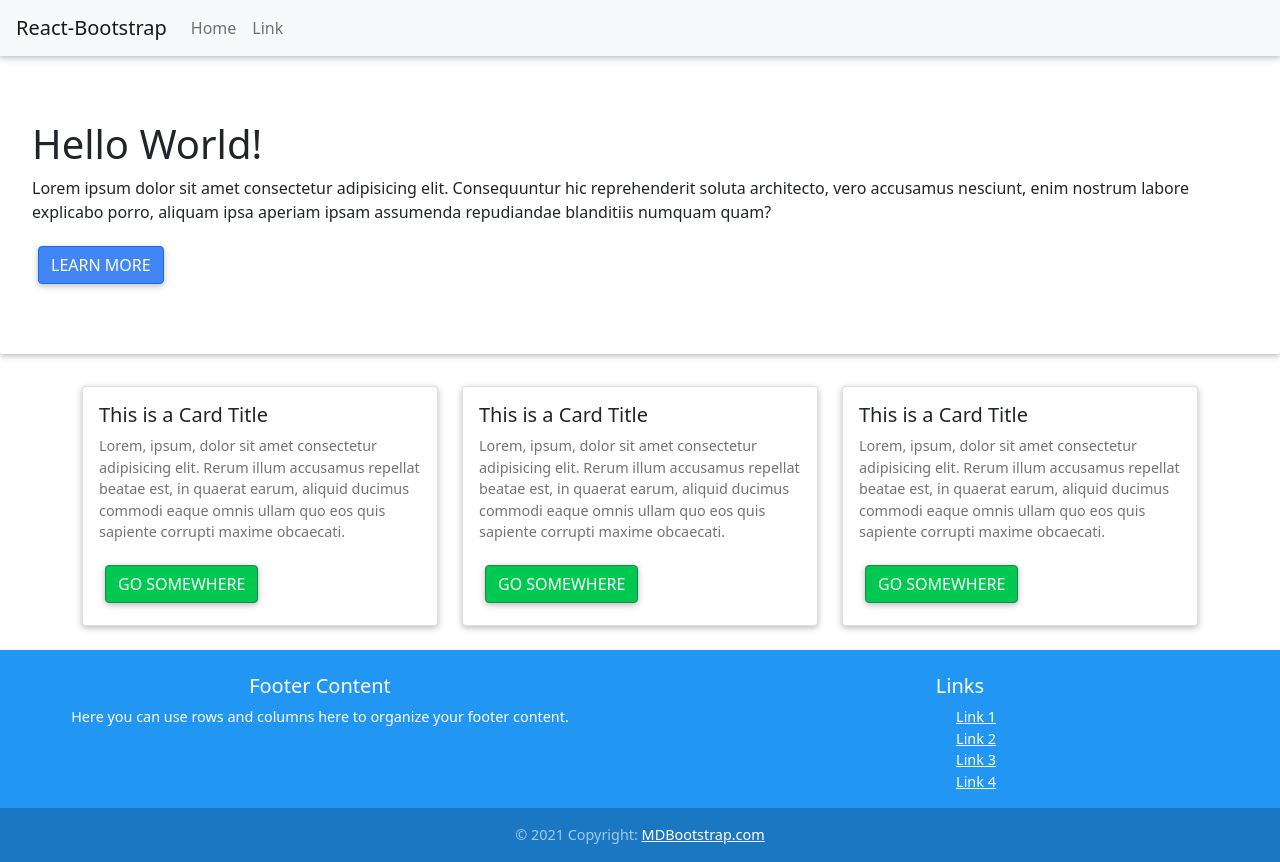
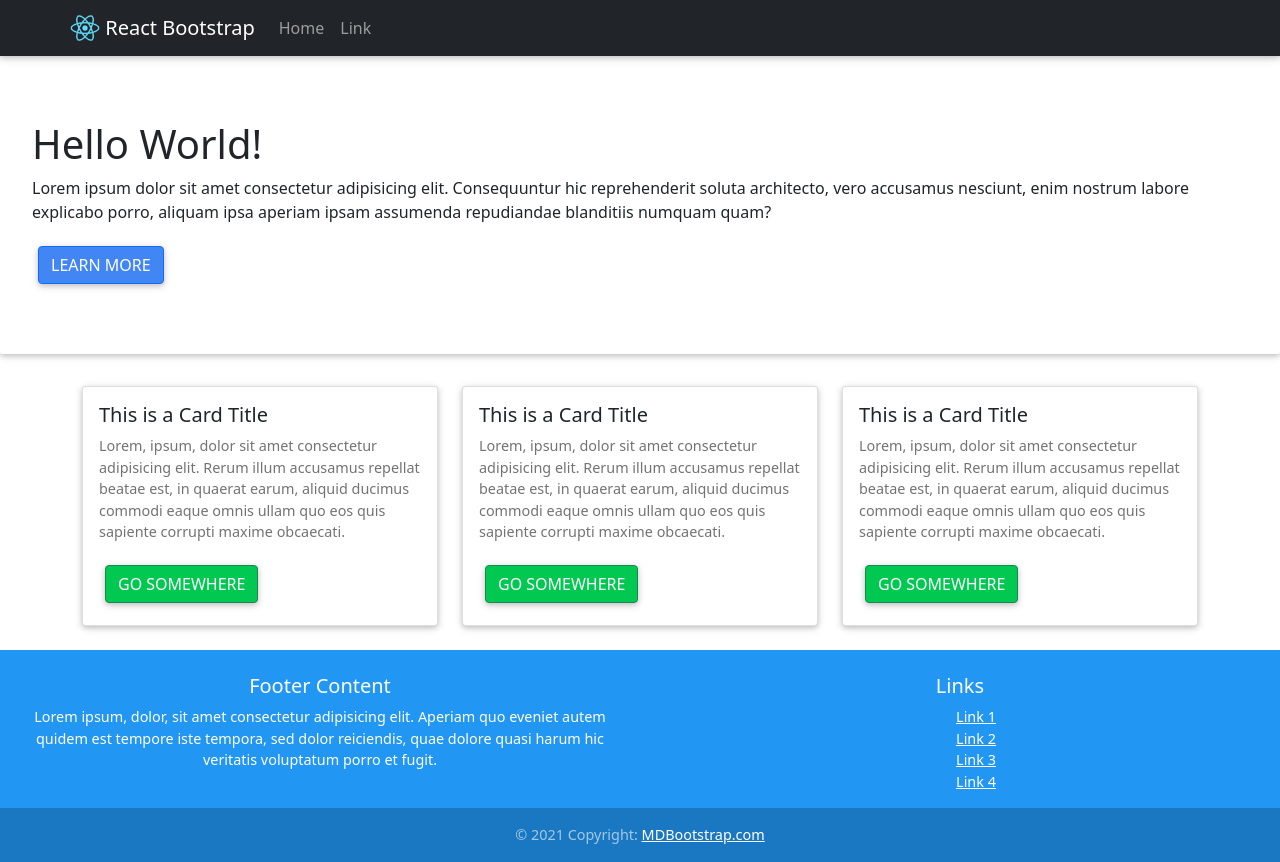
Before and after one commit to waddlesthepiggg/manuel-portfolio-dev-2, a React (Create React App) app: page / in a window 1280 px wide. Built offline with nearby package versions, Linux system fonts and the light colour scheme.

Commit message:
modified Navbar to change bg color, text and add brand image

```diff
--- a/src/components/Footer.js
+++ b/src/components/Footer.js
@@ -8,9 +8,7 @@
         <MDBRow>
           <MDBCol md="6">
             <h5 className="title">Footer Content</h5>
-            <p>
-              Here you can use rows and columns here to organize your footer
-              content.
+            <p>Lorem ipsum, dolor, sit amet consectetur adipisicing elit. Aperiam quo eveniet autem quidem est tempore iste tempora, sed dolor reiciendis, quae dolore quasi harum hic veritatis voluptatum porro et fugit.
             </p>
           </MDBCol>
           <MDBCol md="6">
--- a/src/components/Navbar.js
+++ b/src/components/Navbar.js
@@ -1,15 +1,26 @@
 import React from 'react'
 
-import { Navbar, Nav } from 'react-bootstrap'
+import { Navbar, Nav, Container } from 'react-bootstrap'
 
 export default function NavbarComponent(){
 	return(
-		<Navbar bg = "light" expand = "lg">
-		<Navbar.Brand href = "#home">React-Bootstrap</Navbar.Brand>
-			<Nav className = "mr-auto">
+			<Navbar bg="dark" variant="dark">
+		    <Container>
+		      <Navbar.Brand href="#home">
+		        <img
+		          alt=""
+		          src="/logo192.png"
+		          width="30"
+		          height="30"
+		          className="d-inline-block align-top"
+		        />{' '}
+		      React Bootstrap
+		      </Navbar.Brand>
+		      <Nav className = "mr-auto">
 				<Nav.Link href = "#home">Home</Nav.Link>
 				<Nav.Link href = "#link">Link</Nav.Link>
 			</Nav>
-		</Navbar>
+		    </Container>
+		  </Navbar>
 	)
 }
```
